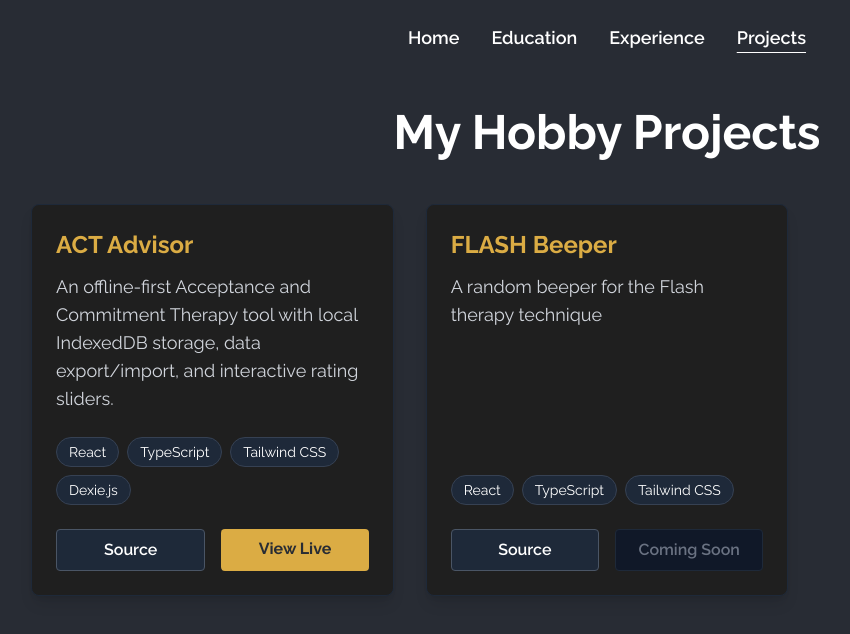
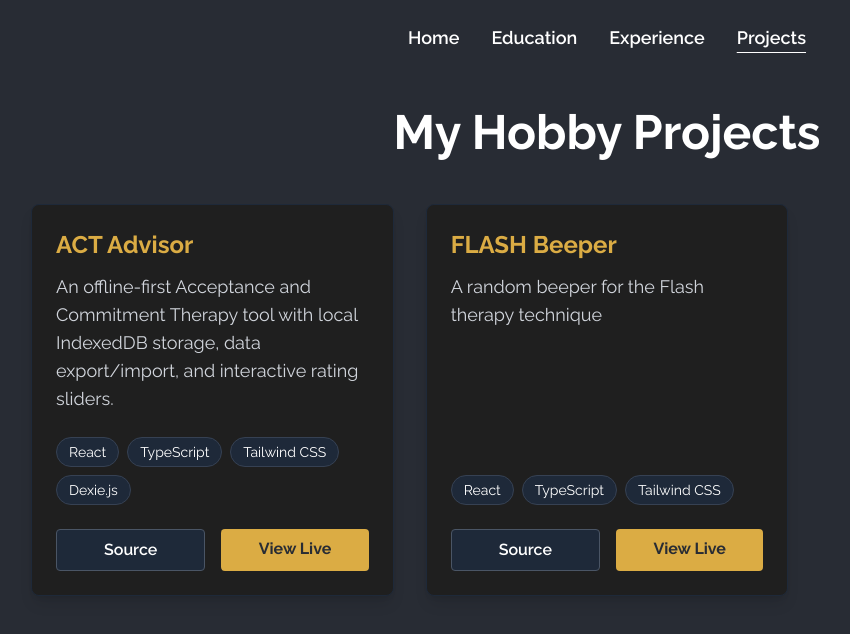
Before and after one commit to Zalarox/zalarox.github.io, a React (Vite) app: page /projects in a window 1280 px wide. Shown: the top 634 px of the page, without its empty margins (33-883 px from the left). Built offline with nearby package versions, Linux system fonts and the light colour scheme.

Commit message:
Add liveUrl

```diff
--- a/src/static/Projects.ts
+++ b/src/static/Projects.ts
@@ -13,8 +13,9 @@ const ProjectEntries: ProjectEntry[] = [
     name: "FLASH Beeper",
     description: "A random beeper for the Flash therapy technique",
     techStack: ["React", "TypeScript", "Tailwind CSS"],
-    repoUrl: "https://github.com/sidbans/flash-beeper"
-  }
+    repoUrl: "https://github.com/sidbans/flash-beeper",
+    liveUrl: "https://sidbans.github.io/flash-beeper",
+  },
 ];
 
 export default ProjectEntries;
```
